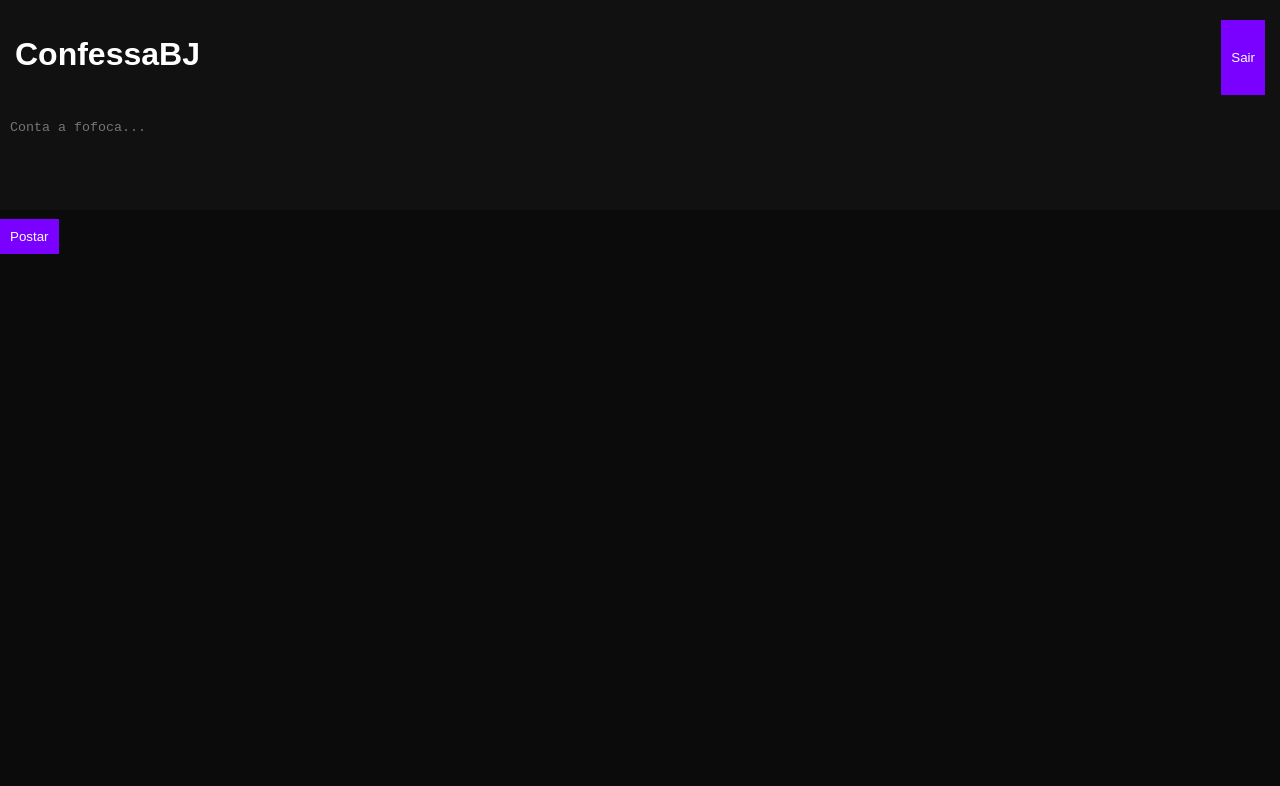
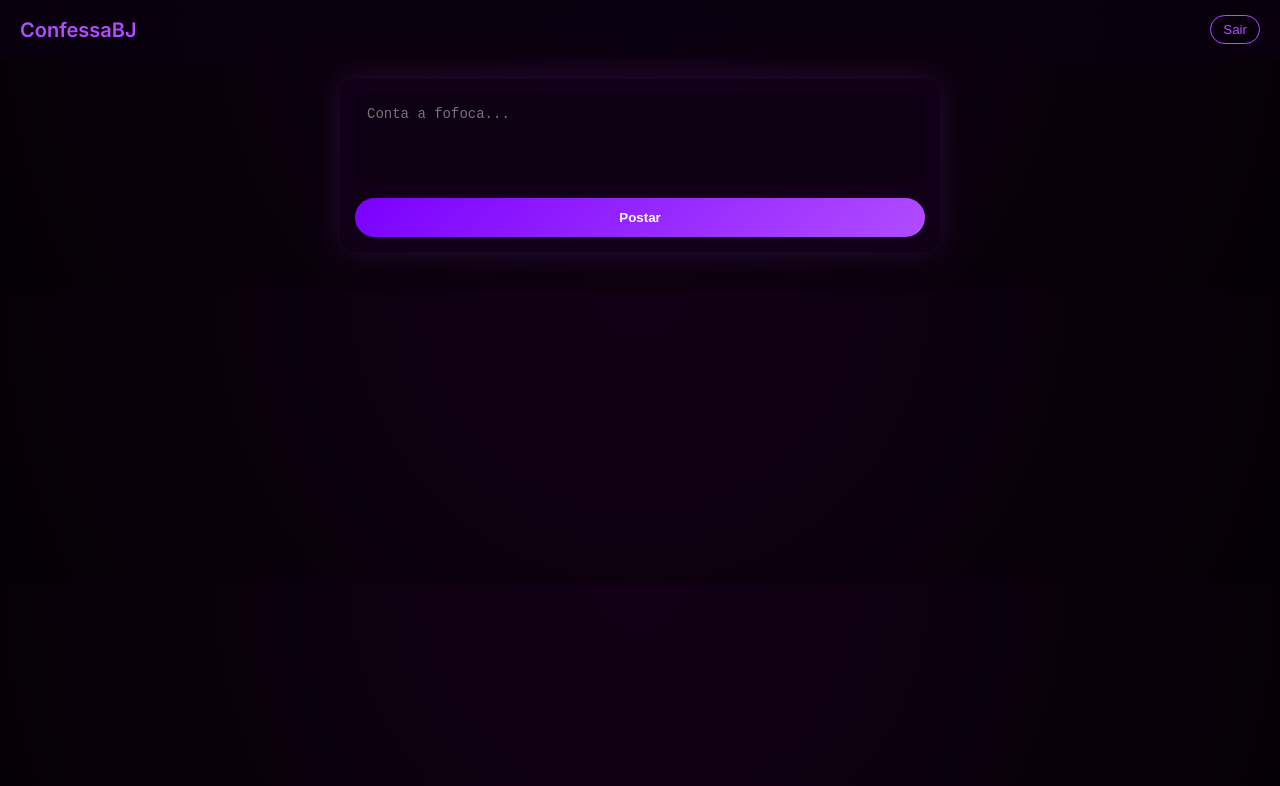
Before and after one commit to fireuloko/confessabj, a plain HTML site: page forum.html in a window 1280 px wide. Drawn offline with Linux system fonts and the light colour scheme; no server answers.

Commit message:
visual dark underground v1

```diff
--- a/assets/css/forum.css
+++ b/assets/css/forum.css
@@ -1,42 +1,123 @@
-body {
-  background: #0b0b0b;
-  color: #fff;
-  font-family: Arial, sans-serif;
-  margin: 0;
+@import url('https://fonts.googleapis.com/css2?family=Inter:wght@300;400;600&display=swap');
+
+* {
+  box-sizing: border-box;
 }
 
+body {
+  margin: 0;
+  font-family: 'Inter', sans-serif;
+  background: radial-gradient(circle at top, #120016, #050005);
+  color: #eee;
+}
+
+/* HEADER */
 header {
-  padding: 15px;
-  background: #111;
+  position: sticky;
+  top: 0;
+  z-index: 10;
+  background: rgba(10, 0, 15, 0.9);
+  backdrop-filter: blur(10px);
+  padding: 15px 20px;
   display: flex;
   justify-content: space-between;
+  align-items: center;
 }
 
-textarea {
+header h1 {
+  margin: 0;
+  font-size: 20px;
+  color: #b14cff;
+}
+
+header button {
+  background: transparent;
+  border: 1px solid #b14cff;
+  color: #b14cff;
+  padding: 6px 12px;
+  border-radius: 20px;
+}
+
+/* POSTAR */
+#postarBox {
+  max-width: 600px;
+  margin: 20px auto;
+  padding: 15px;
+  background: rgba(20, 0, 30, 0.6);
+  border-radius: 15px;
+  box-shadow: 0 0 30px rgba(177, 76, 255, 0.15);
+}
+
+#postarBox textarea {
   width: 100%;
-  height: 80px;
-  background: #111;
+  height: 90px;
+  resize: none;
+  border-radius: 12px;
+  padding: 12px;
+  background: #0c0012;
   color: #fff;
   border: none;
-  padding: 10px;
+  outline: none;
+  font-size: 14px;
 }
 
-button {
-  background: #7a00ff;
+#postarBox button {
+  margin-top: 10px;
+  width: 100%;
+  padding: 12px;
+  border-radius: 20px;
+  background: linear-gradient(135deg, #7a00ff, #b14cff);
+  border: none;
   color: #fff;
-  border: none;
-  padding: 10px;
-  margin-top: 5px;
+  font-weight: 600;
 }
 
-.post {
-  background: #151515;
-  margin: 10px;
-  padding: 10px;
-  border-radius: 8px;
+/* FEED */
+#feed {
+  max-width: 600px;
+  margin: 0 auto 40px;
+  padding: 0 10px;
 }
 
-.post img {
-  width: 32px;
+/* POST */
+.post {
+  background: rgba(25, 0, 35, 0.7);
+  margin-bottom: 15px;
+  padding: 15px;
+  border-radius: 15px;
+  box-shadow: 0 0 25px rgba(177, 76, 255, 0.1);
+  animation: fadeIn 0.3s ease;
+}
+
+@keyframes fadeIn {
+  from {
+    opacity: 0;
+    transform: translateY(5px);
+  }
+  to {
+    opacity: 1;
+    transform: translateY(0);
+  }
+}
+
+.post-header {
+  display: flex;
+  align-items: center;
+  margin-bottom: 10px;
+}
+
+.post-header img {
+  width: 42px;
+  height: 42px;
   border-radius: 50%;
+  margin-right: 10px;
 }
+
+.post-header strong {
+  color: #b14cff;
+}
+
+.post p {
+  margin: 0;
+  line-height: 1.4;
+}
--- a/assets/js/forum.js
+++ b/assets/js/forum.js
@@ -65,9 +65,12 @@ onSnapshot(q, snapshot => {
   snapshot.forEach(doc => {
     const p = doc.data();
     feed.innerHTML += `
+feed.innerHTML += `
   <div class="post">
+    <div class="post-header">
       <img src="${p.foto}">
       <strong>${p.autor}</strong>
+    </div>
     <p>${p.texto}</p>
   </div>
 `;
```
Lines whose indentation alone changed are shown as unchanged.
